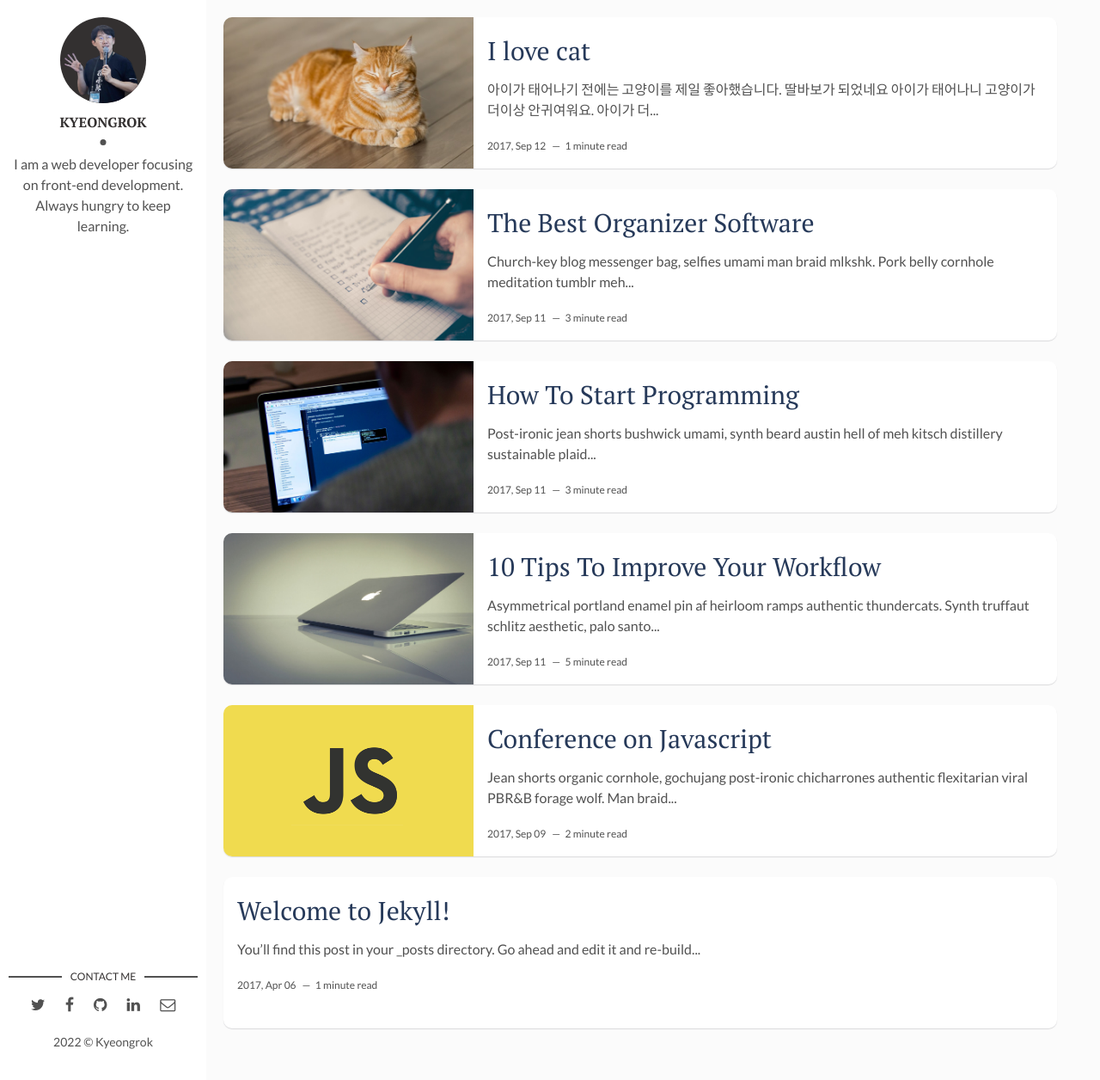
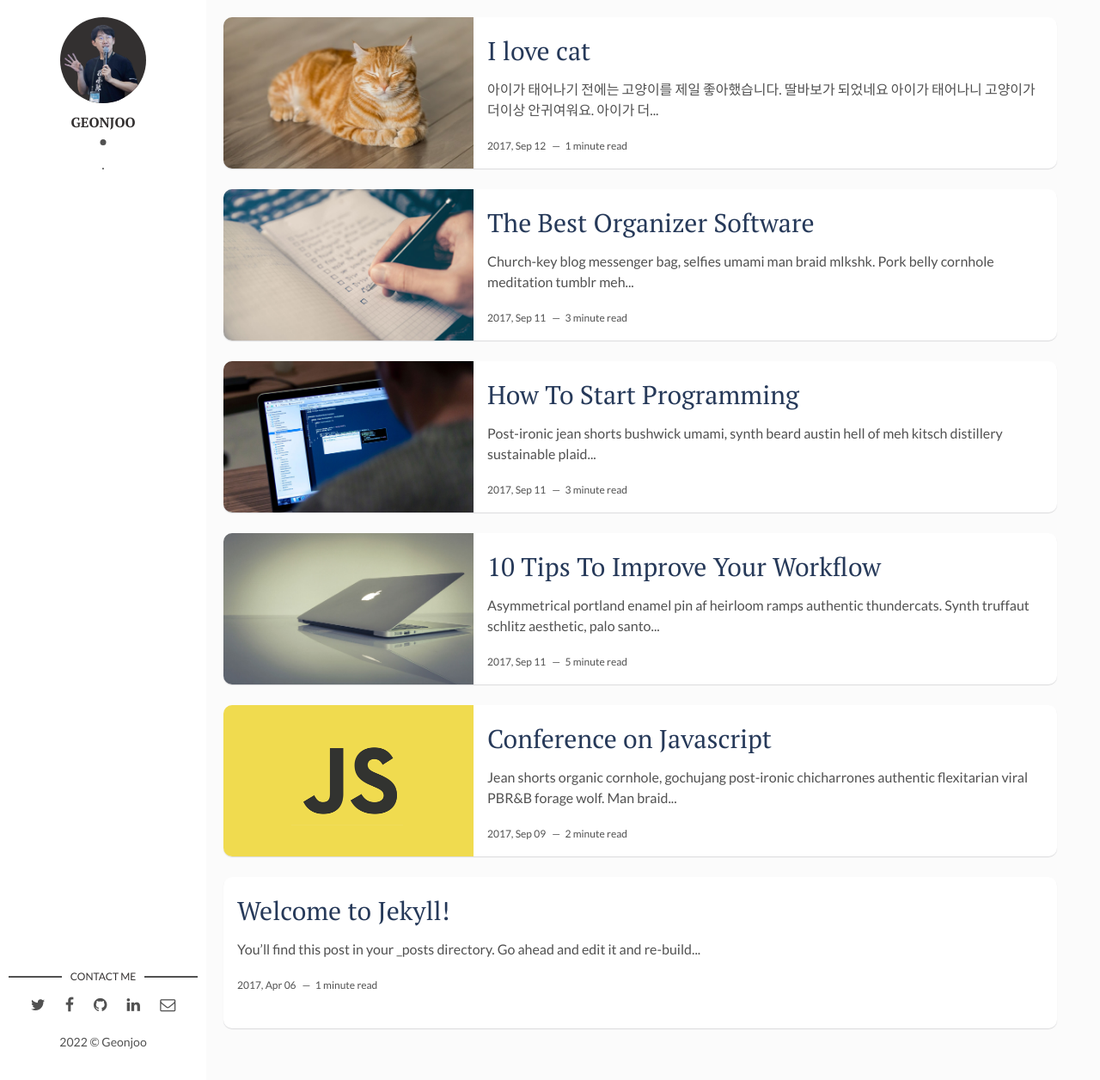
Before and after one commit to sandee-han/sandee-han.github.io, a Jekyll site: the page built from index.html, in a window 1280 px wide and 1256 px high. Shown: the whole window at 86% size. Built offline with Jekyll 4.4.1, drawn with Linux system fonts in a browser that asks for light colours; the list of posts is cut into pages by our own code.

Commit message:
Update _config.yml

```diff
--- a/_config.yml
+++ b/_config.yml
@@ -1,20 +1,20 @@
-title: 김경록 백엔드 개발자의 블로그
+title: 테스트 블로그
 description: > # this means to ignore newlines until "baseurl:"
   Write an awesome description for your new site here. You can edit this
   line in _config.yml. It will appear in your document head meta (for
   Google search results) and in your feed.xml site description.
 # permalink: ':title/'
 baseurl: "/gitblog3" # the subpath of your site, e.g. /blog
-url: "https://kyeongrok.github.io" # the base hostname & protocol for your site, e.g. http://example.com
+url: "https://sandee-han.github.io" # the base hostname & protocol for your site, e.g. http://example.com
 site-twitter: #if your site has a twitter account, enter it here
 
 # Author Settings
-author: Kyeongrok # add your name
+author: Geonjoo # add your name
 author-img: 1642243.png # add your photo
-about-author: I am a web developer focusing on front-end development. Always hungry to keep learning. # add description
+about-author: . # add description
 social-twitter: # add your Twitter handle
 social-facebook: # add your Facebook handle
-social-github: kyeongrok # add your Github handle
+social-github: sandee-han # add your Github handle
 social-linkedin: # add your Linkedin handle
 social-email: # add your Email address
 
```
